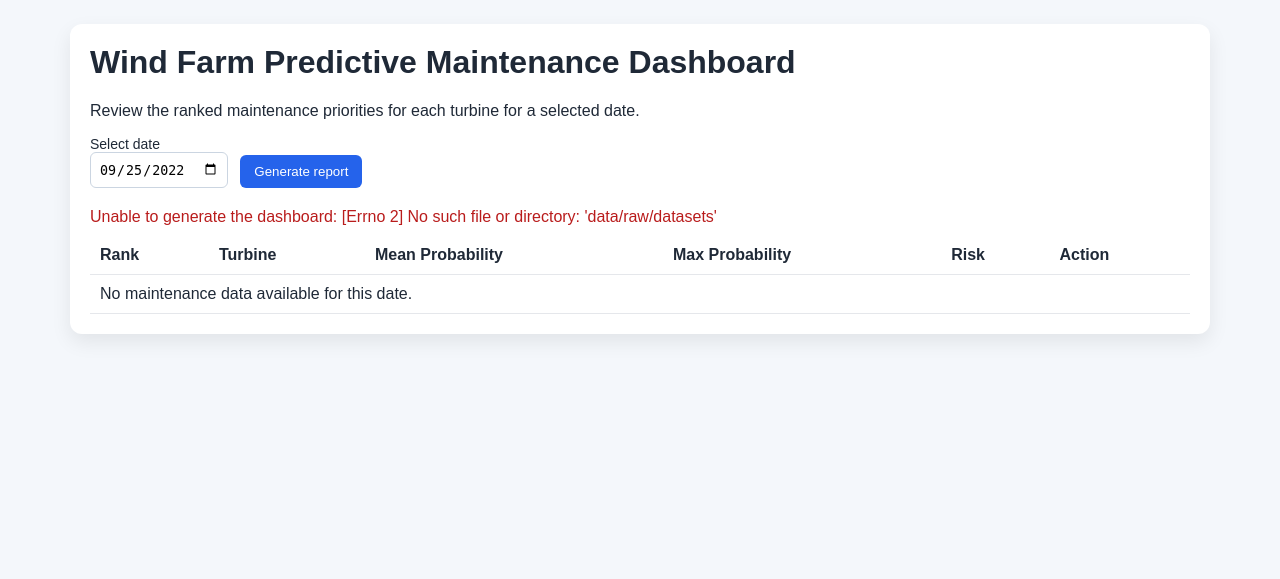
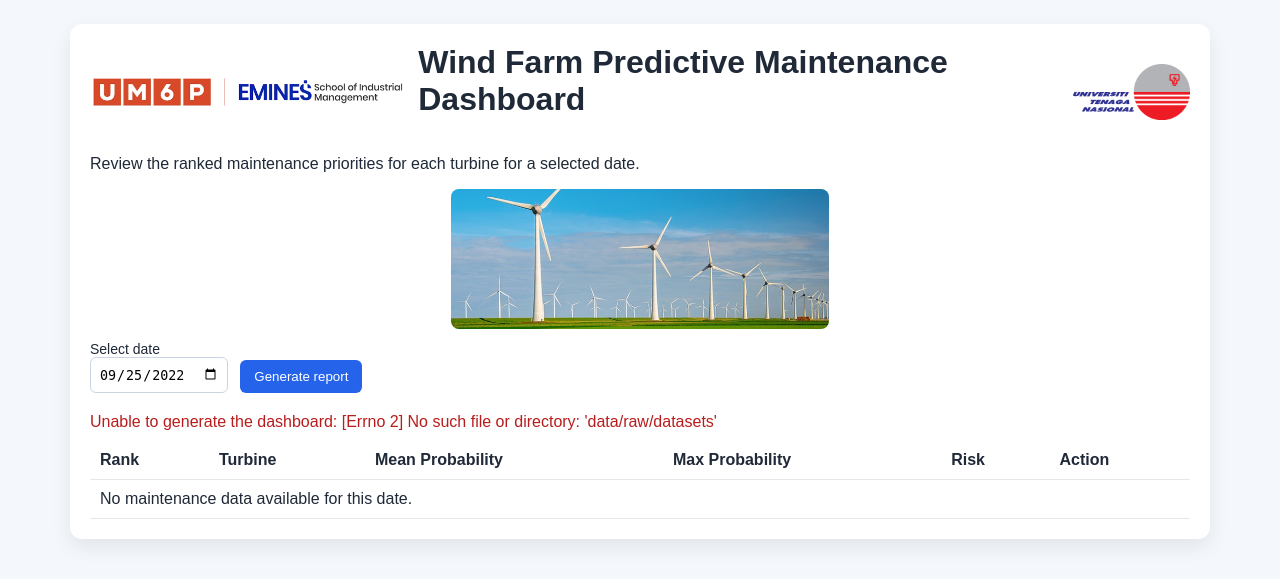
Before and after one commit to zakariamakhroub/Agentic-WindFarm-Predictive-Maintenance, a Flask app: page / in a window 1280 px wide. Shown: the top 579 px of the page. Run offline with Flask 2, Linux system fonts and the light colour scheme.

Commit message:
Fix: Améliorer le website

```diff
--- a/app.py
+++ b/app.py
@@ -1,4 +1,4 @@
-from flask import Flask, render_template, request
+from flask import Flask, render_template, request, send_from_directory
 
 from preprocessing.load_data import DataLoader
 from preprocessing.data_cleaner import DataCleaner
@@ -12,6 +12,12 @@
 from agents.coordination_agent import CoordinationAgent
 
 app = Flask(__name__)
+
+
+@app.route("/images/<path:filename>")
+def images(filename):
+    # Serve images placed in preprocessing/image (logos, turbine images)
+    return send_from_directory("preprocessing/image", filename)
 
 
 def run_pipeline(selected_date: str):
--- a/templates/index.html
+++ b/templates/index.html
@@ -20,6 +20,9 @@
         max-width: 1100px;
         margin: 0 auto;
       }
+      .header { display:flex; align-items:center; justify-content:space-between; gap:12px; }
+      .logo { max-height:56px; }
+      .hero { display:block; margin: 12px auto; max-height:140px; border-radius:8px; }
       h1 { margin-top: 0; }
       form { display: flex; gap: 12px; align-items: end; margin-bottom: 20px; }
       label { display: flex; flex-direction: column; font-size: 14px; }
@@ -39,8 +42,15 @@
   </head>
   <body>
     <div class="card">
-      <h1>Wind Farm Predictive Maintenance Dashboard</h1>
+      <header class="header">
+        <img src="/images/emines.png" alt="Emines logo" class="logo left">
+        <h1>Wind Farm Predictive Maintenance Dashboard</h1>
+        <img src="/images/uniten.png" alt="Uniten logo" class="logo right">
+      </header>
+
       <p>Review the ranked maintenance priorities for each turbine for a selected date.</p>
+
+      <img src="/images/images234.png" alt="Turbine" class="hero">
 
       <form method="post">
         <label>
```
Also changed, not shown: out_emines.png (added), preprocessing/image/images234.png, preprocessing/image/uniten.png.
